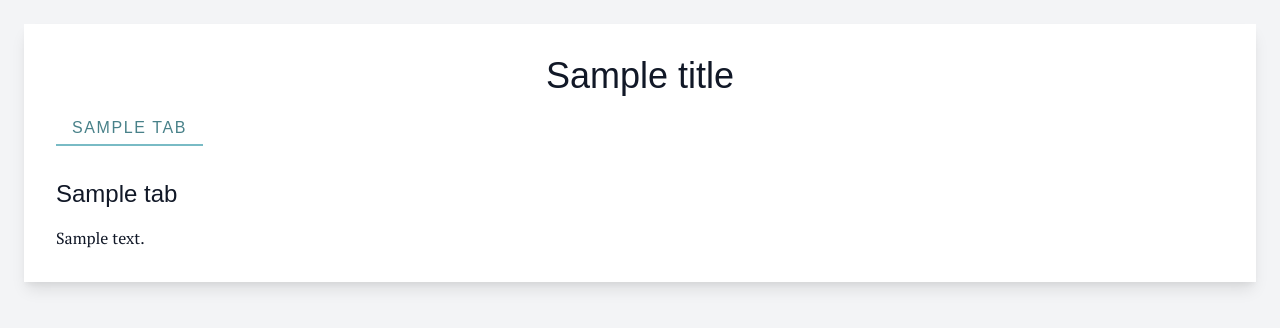
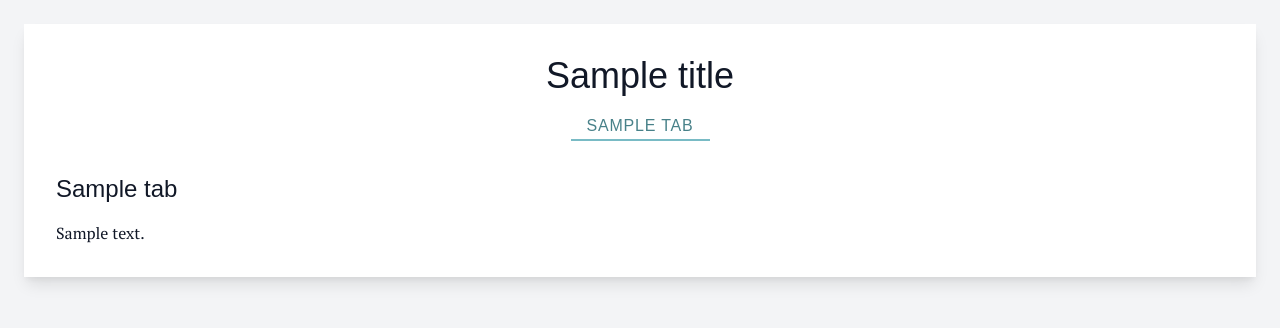
Before and after one commit to jlevy/kmd, a Python web app: template kmd/web_gen/templates/tabbed_web_page.template.html in a window 1280 px wide. Shown: the top 328 px of the page. Run offline with Jinja, Linux system fonts and the light colour scheme; the template is opened without the code that fills it: most values are stand-ins (such as "Sample title", 1, 10 or a date in 2020); some web fonts are replaced.

Commit message:
CSS tweaks.

```diff
--- a/kmd/commands/commands.py
+++ b/kmd/commands/commands.py
@@ -151,6 +151,7 @@ def add_resource(*files_or_urls: str) -> None:
 
 # TODO: Consider for some commands like archive, using the current selection.
 # (This wouldn't make sense for all commands though.)
+# FIXME: Allow this to work with multiple paths.
 @register_command
 def archive(path: StorePath) -> None:
     """
--- a/kmd/web_gen/templates/tabbed_web_page.template.html
+++ b/kmd/web_gen/templates/tabbed_web_page.template.html
@@ -61,7 +61,8 @@
         font-family: "Varta", sans-serif;
         font-weight: 400;
         text-transform: uppercase;
-        letter-spacing: 0.1em;
+        letter-spacing: 0.05em;
+        line-height: 1.2;
         padding: 0.25rem 1rem;
         border-bottom-width: 2px;
         outline: none;
@@ -87,7 +88,7 @@
       <h1 class="text-center text-4xl mb-4">{{ title }}</h1>
       <div>
         <!-- Navigation Tabs -->
-        <nav class="flex justify-left space-x-4 mb-4">
+        <nav class="flex justify-center space-x-4 mb-4">
           {% for tab in tabs %}
           <button
             class="tab-button {% if loop.first %}tab-button-active{% else %}tab-button-inactive{% endif %}"
@@ -110,6 +111,7 @@
           {% endfor %}
         </div>
       </div>
+      <!-- FIXME: Footer info (match with pdf export) -->
     </div>
 
     <script>
```
